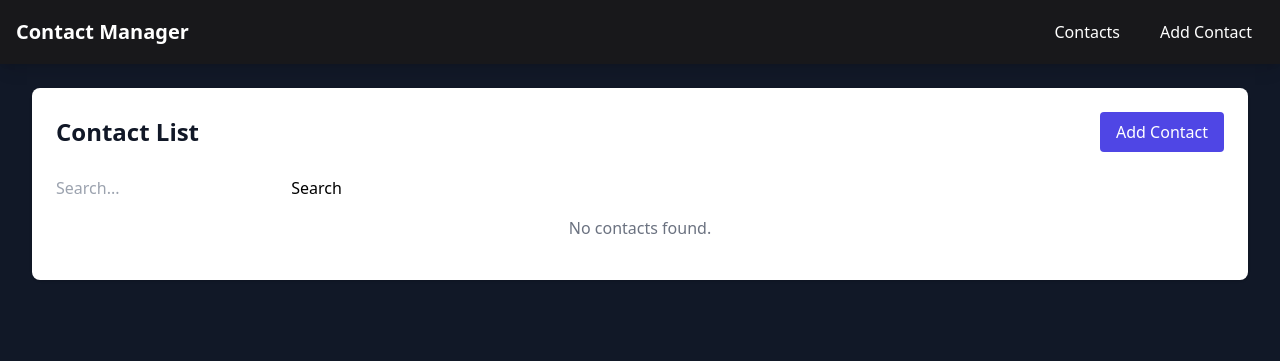
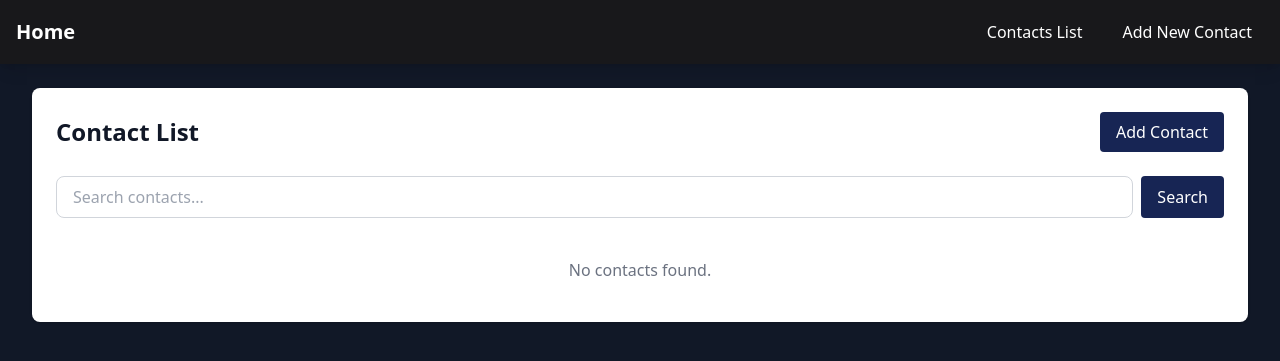
Before and after one commit to hiralinda/contact-list-crud, a Django app: page /contacts/ in a window 1280 px wide. Shown: the top 361 px of the page. Run offline with Django 5.2, Linux system fonts and the light colour scheme; data that the repository does not hold is empty; some libraries are stand-ins or nearby versions.

Commit message:
improve style

```diff
--- a/contacts/templates/contacts/contact_form.html
+++ b/contacts/templates/contacts/contact_form.html
@@ -12,7 +12,7 @@
         {% csrf_token %}
         {% for field in form %}
             <div class="space-y-1">
-                <label for="{{ field.id_for_label }}" class="block text-sm font-medium text-gray-700">
+                <label for="{{ field.id_for_label }}" class="block text-md font-medium text-gray-700">
                     {{ field.label }}
                 </label>
                 <div class="mt-1">
@@ -33,7 +33,7 @@
             <a href="{% url 'contact_list' %}" class="bg-gray-200 text-gray-700 px-4 py-2 rounded hover:bg-gray-300 transition">
                 Cancel
             </a>
-            <button type="submit" class="bg-indigo-600 text-white px-4 py-2 rounded hover:bg-indigo-700 transition">
+            <button type="submit" class="bg-blue-950 text-white px-4 py-2 rounded hover:bg-indigo-700 transition">
                 Save Contact
             </button>
         </div>
--- a/contacts/templates/contacts/contact_list.html
+++ b/contacts/templates/contacts/contact_list.html
@@ -6,17 +6,33 @@
 <div class="bg-white shadow rounded-lg p-6">
     <div class="flex justify-between items-center mb-6">
         <h1 class="text-2xl font-bold text-gray-900">Contact List</h1>
-        <a href="{% url 'contact_create' %}" class="bg-indigo-600 text-white px-4 py-2 rounded hover:bg-indigo-700 transition">
+        <a href="{% url 'contact_create' %}" class="bg-blue-950 text-white px-4 py-2 rounded hover:bg-indigo-700 transition">
             Add Contact
         </a>
     </div>
 
     <!-- Search Form -->
-    <form method="GET" action="{% url 'contact_list' %}">
-        <input type="text" name="q" placeholder="Search..." value="{{ query }}" />
-        <button type="submit">Search</button>
+    <form method="GET" action="{% url 'contact_list' %}" class="mb-6">
+        <div class="flex gap-2">
+            <div class="flex-1">
+                <input
+                    type="text"
+                    name="q"
+                    placeholder="Search contacts..."
+                    value="{{ query }}"
+                    class="w-full px-4 py-2 border border-gray-300 rounded-lg focus:ring-2 focus:ring-blue-950 focus:border-blue-950 outline-none transition"
+                />
+            </div>
+            <button
+                type="submit"
+                class="bg-blue-950 text-white px-4 py-2 rounded hover:bg-indigo-700 transition"
+            >
+                Search
+            </button>
+        </div>
     </form>
 
+    <!-- Contacts -->
     <div class="divide-y divide-gray-200">
         {% for contact in contacts %}
             <div class="py-4 flex items-center justify-between">
--- a/contacts/templates/index.html
+++ b/contacts/templates/index.html
@@ -10,12 +10,12 @@
 
         <div class="grid grid-cols-1 sm:grid-cols-2 gap-4">
           <a href="{% url 'contact_list' %}"
-             class="flex items-center justify-center px-6 py-3 bg-blue-600 text-white rounded-lg hover:bg-blue-700 transition-colors duration-200">
+             class="flex items-center justify-center px-6 py-3 bg-blue-600 text-white rounded-lg hover:bg-blue-950 transition-colors duration-200">
             View Contacts
           </a>
 
           <a href="{% url 'contact_create' %}"
-             class="flex items-center justify-center px-6 py-3 bg-green-600 text-white rounded-lg hover:bg-green-700 transition-colors duration-200">
+             class="flex items-center justify-center px-6 py-3 bg-green-600 text-white rounded-lg hover:bg-green-950 transition-colors duration-200">
             Add New Contact
           </a>
 
--- a/contacts/templates/layout.html
+++ b/contacts/templates/layout.html
@@ -13,11 +13,11 @@
         <div class="max-w-7xl mx-auto px-4">
             <div class="flex items-center justify-between h-16">
                 <div class="flex items-center">
-                    <a href="{% url 'contact_list' %}" class="text-xl font-bold">Contact Manager</a>
+                    <a href="{% url 'index' %}" class="text-xl font-bold">Home</a>
                 </div>
                 <div class="flex space-x-4">
-                    <a href="{% url 'contact_list' %}" class="hover:bg-indigo-700 px-3 py-2 rounded">Contacts</a>
-                    <a href="{% url 'contact_create' %}" class="hover:bg-indigo-700 px-3 py-2 rounded">Add Contact</a>
+                    <a href="{% url 'contact_list' %}" class="hover:bg-blue-950 px-3 py-2 rounded">Contacts List</a>
+                    <a href="{% url 'contact_create' %}" class="hover:bg-blue-950 px-3 py-2 rounded">Add New Contact</a>
                 </div>
             </div>
         </div>
```
